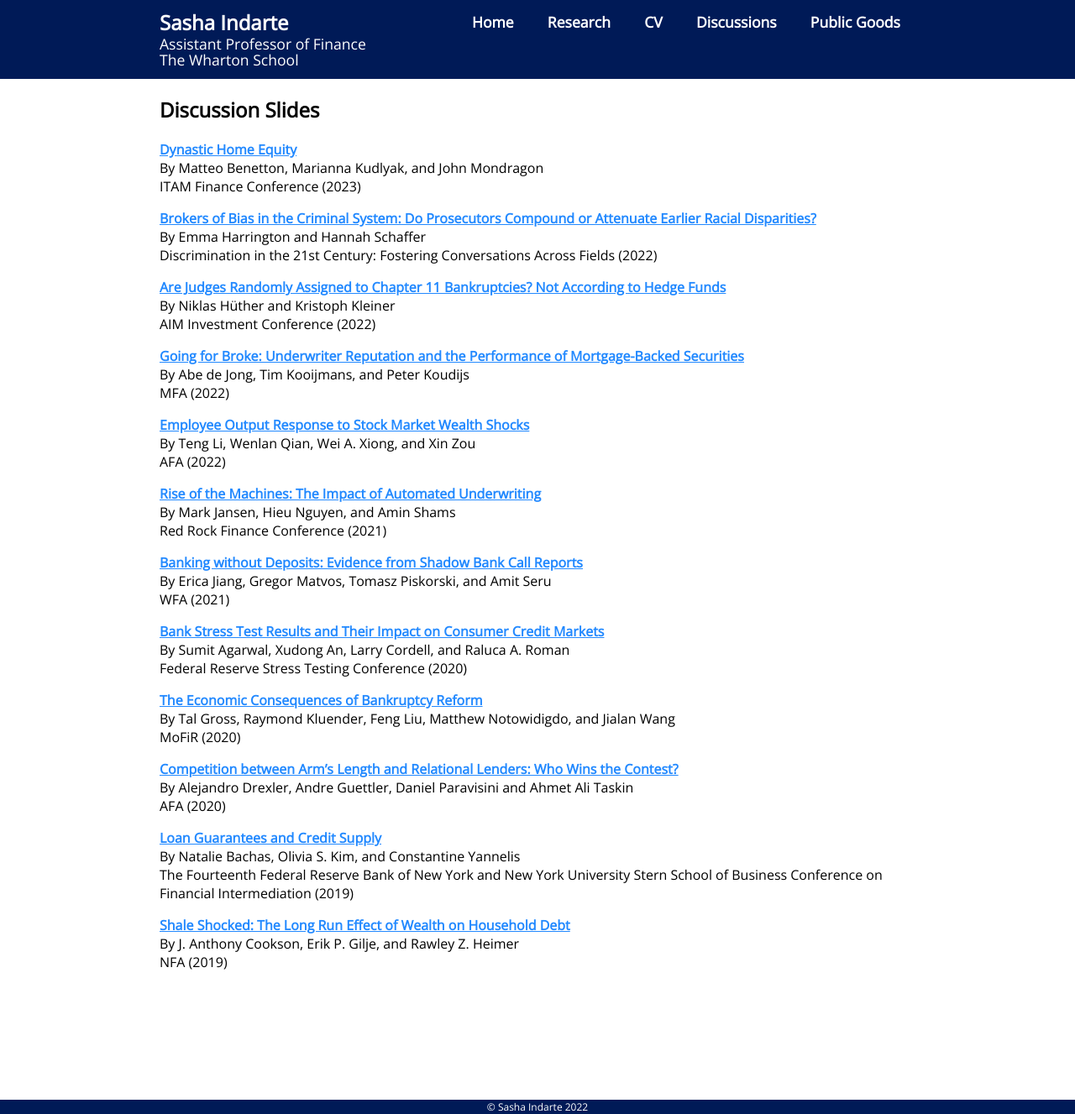
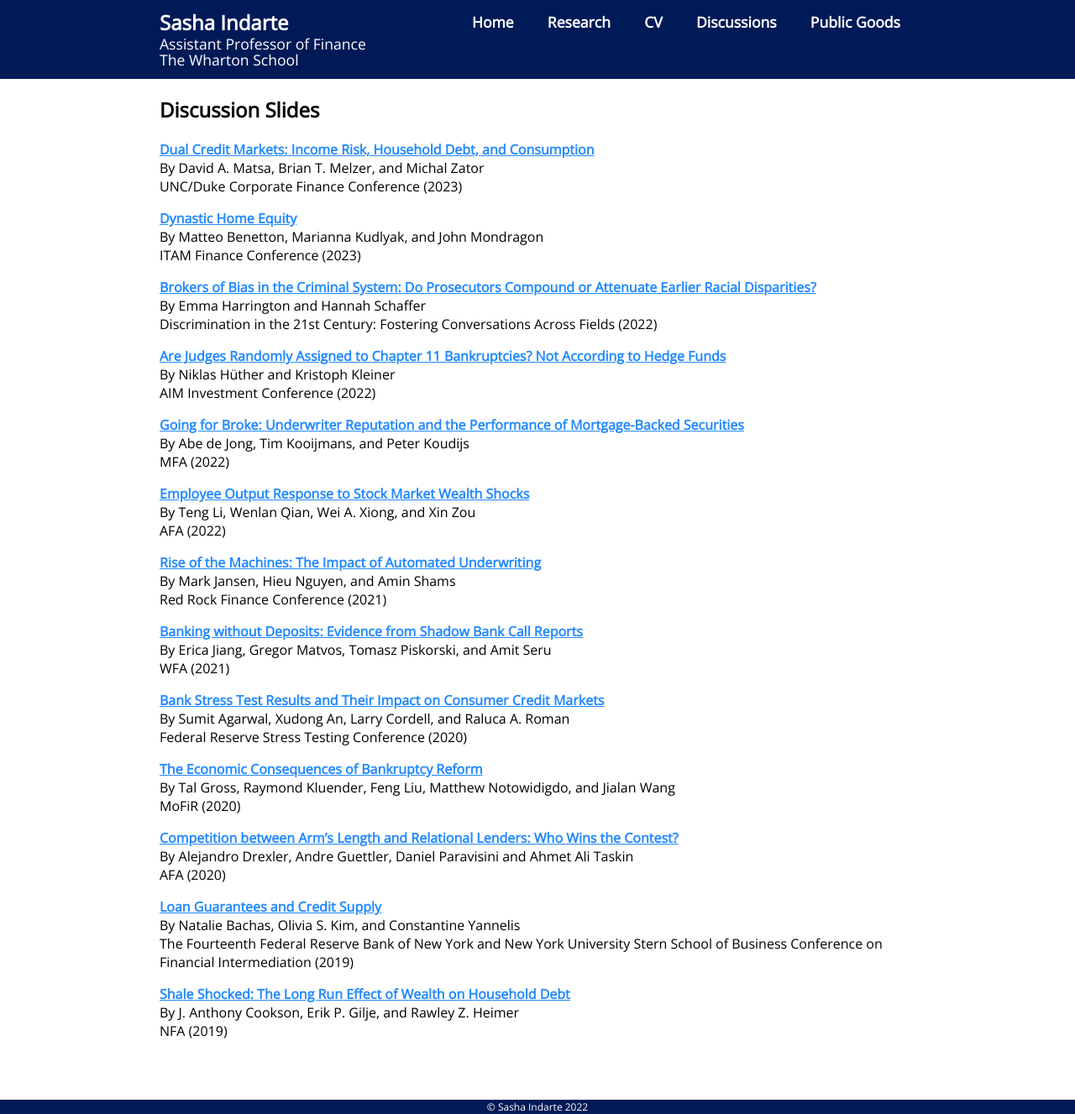
Before and after one commit to sashaindarte/sashaindarte.github.io, a Jekyll site: the page built from discussions/index.html, in a window 1280 px wide and 1327 px high. Shown: the whole window at 84% size. Built offline with Jekyll 4.4.1, drawn with Linux system fonts in a browser that asks for light colours.

Commit message:
Update index.html

```diff
--- a/discussions/index.html
+++ b/discussions/index.html
@@ -8,6 +8,14 @@ title: Sasha Indarte - Discussions
 		<!-- Replication Resources  (use <br> in between)-->
 
     		<h2>Discussion Slides</h2>
+
+		<p> <a href = "https://sashaindarte.github.io/discussions/dual_credit_markets_DISCUSSION_SI.pdf">
+			<u>Dual Credit Markets: Income Risk, Household Debt, and Consumption</u></a>
+			<br>
+			By David A. Matsa, Brian T. Melzer, and Michal Zator
+			<br>
+			UNC/Duke Corporate Finance Conference (2023)
+		</p>
 
 		<p> <a href = "https://sashaindarte.github.io/discussions/dynastic_heq_DISCUSSION_SI.pdf">
 			<u>Dynastic Home Equity</u></a>
```
